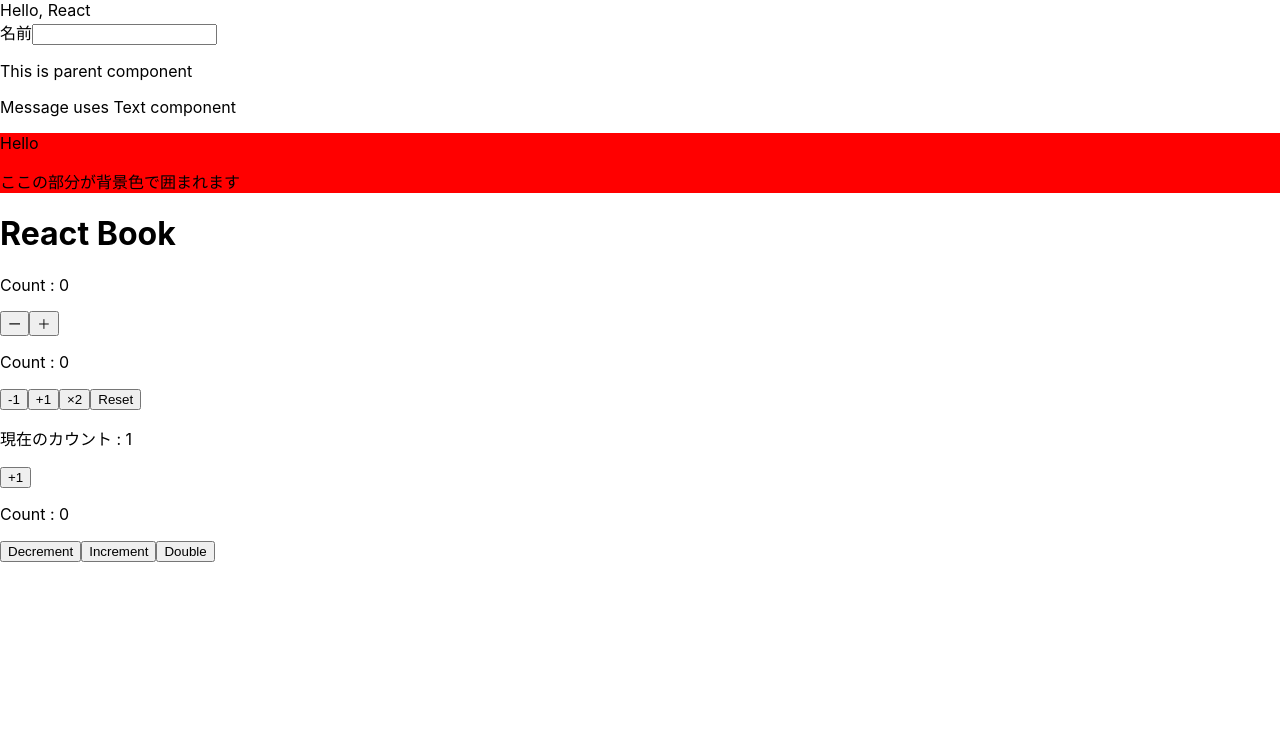
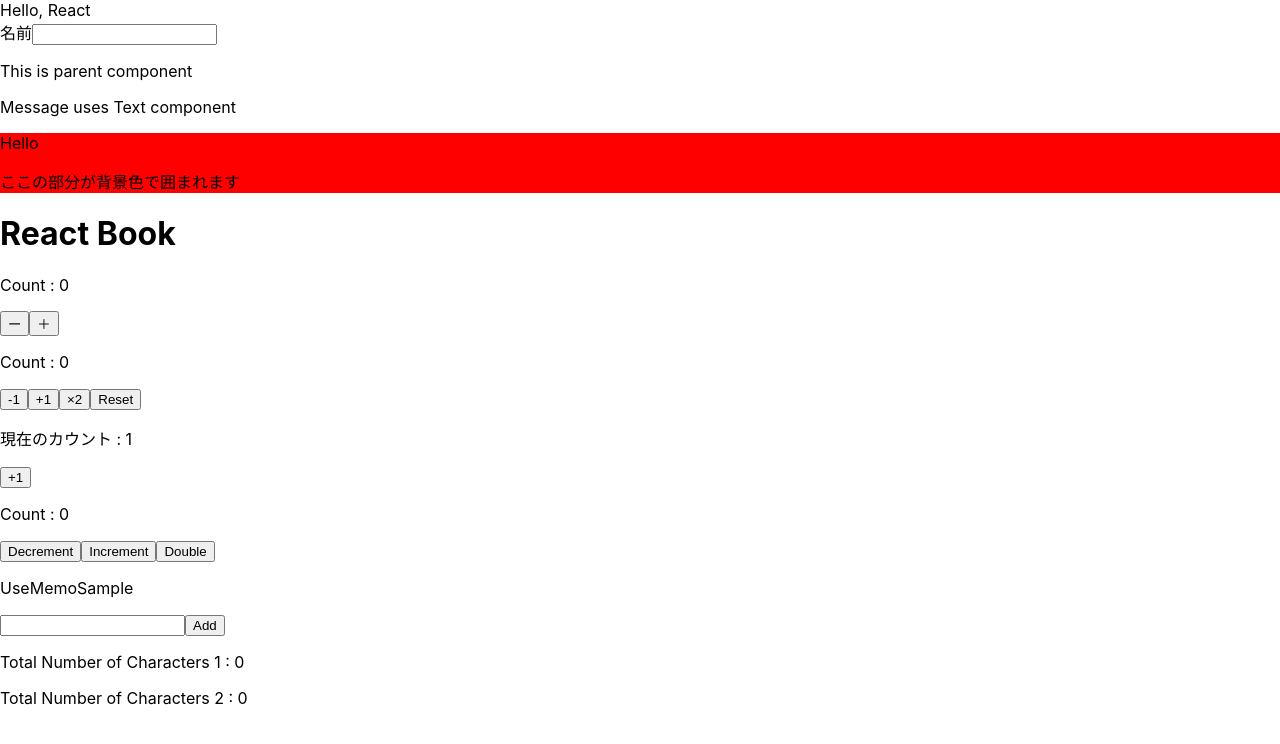
Before and after one commit to RiRyCasals/react-sample, a React (Create React App) app: page / in a window 1280 px wide. Shown: the top 744 px of the page. Built offline with nearby package versions, Linux system fonts and the light colour scheme.

Commit message:
p101まで終了

```diff
--- /dev/null
+++ b/src/components/UseMemoSample.tsx
@@ -0,0 +1,39 @@
+import { useState, useMemo } from "react";
+
+const UseMemoSample = () => {
+    const [text, setText] = useState('')
+    const [items, setItems] = useState<string[]>([])
+    const onChangeInput = (e: React.ChangeEvent<HTMLInputElement>) => {
+        setText(e.target.value)
+    }
+    const onClickButton = () => {
+        setItems((prevItems) => {
+            return [...prevItems, text]
+        })
+        setText('')
+    }
+    const numberOfCharacters1 = items.reduce((sub, item) => sub + item.length, 0)
+    const numberOfCharacters2 = useMemo(() => {
+        return items.reduce((sub, item) => sub + item.length, 0)
+    }, [items])
+    return (
+        <div>
+            <p>UseMemoSample</p>
+            <div>
+                <input value={text} onChange={onChangeInput} />
+                <button onClick={onClickButton}>Add</button>
+            </div>
+            <div>
+                {items.map((item, index) => (
+                    <p key={index}>{item}</p>
+                ))}
+            </div>
+            <div>
+                <p>Total Number of Characters 1 : {numberOfCharacters1}</p>
+                <p>Total Number of Characters 2 : {numberOfCharacters2}</p>
+            </div>
+        </div>
+    )
+}
+
+export default UseMemoSample
--- a/src/index.tsx
+++ b/src/index.tsx
@@ -11,6 +11,7 @@
 import ReducerCounter from './components/UseReducerSample';
 import MemoFizzBuzz from './components/Parent'
 import CallbackButton from './components/UseCallbackSample'
+import UseMemoSample from './components/UseMemoSample';
 
 const root = ReactDOM.createRoot(
   document.getElementById('root') as HTMLElement
@@ -26,6 +27,7 @@
     <ReducerCounter initialValue={0}/>
     <MemoFizzBuzz/>
     <CallbackButton/>
+    <UseMemoSample/>
   </div>
 );
 
```
